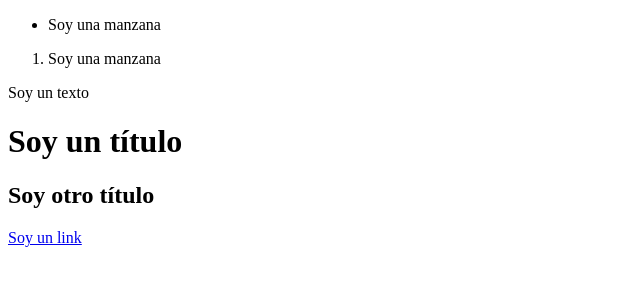
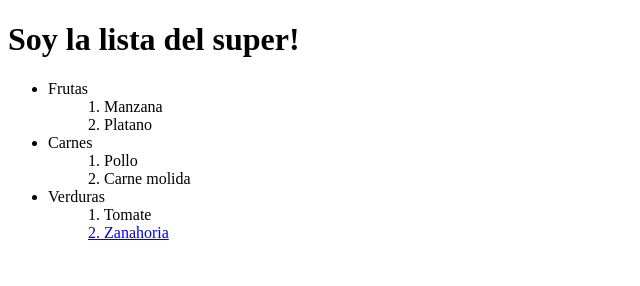
Before and after one commit to Seleguru1404/cursoHTMLyCSS, a plain HTML site: page index.html in a window 1280 px wide. Shown: the whole page, without its empty margins (0-640 px from the left). Drawn offline with Linux system fonts and the light colour scheme.

Commit message:
Haciendo mi lista del super

```diff
--- a/index.html
+++ b/index.html
@@ -10,6 +10,7 @@
     </head>
     <body>
         <header>
+            <h1>Soy la lista del super!</h1>
             <nav></nav>
         </header>
         <main>
@@ -19,18 +20,29 @@
                 </article>
             </section>
             <ul ><!--Lista desordenada-->
-                <li>Soy una manzana</li>
+                <li>Frutas
+                    <ol>1. Manzana</ol>
+                    <ol>2. Platano</ol>
+                </li>
+                <li>Carnes
+                    <ol>1. Pollo</ol>
+                    <ol>2. Carne molida</ol>
+                </li>
+                <li>Verduras
+                    <ol>1. Tomate</ol>
+                    <ol>
+                        <a href="https://www.google.com/search?q=sopa+de+zanahoria&rlz=1C1UUXU_esCO936CO936&oq=sopa+de+zanahoria&aqs=chrome..69i57j0i512l9.2311j0j7&sourceid=chrome&ie=UTF-8 ">2. Zanahoria</a>
+                    </ol>
+                </li>
             </ul>
             <ol> <!--Lista ordenada-->
-                <li>Soy una manzana</li>
             </ol>
         </main>
         <footer>
 
         </footer>
-        <p>Soy un texto</p>
-        <h1>Soy un título</h1>
-        <h2>Soy otro título</h2>
-        <a href="#">Soy un link</a>
+        <p></p>
+        <h1></h1>
+        <h2></h2>
     </body>
 </html>
```
